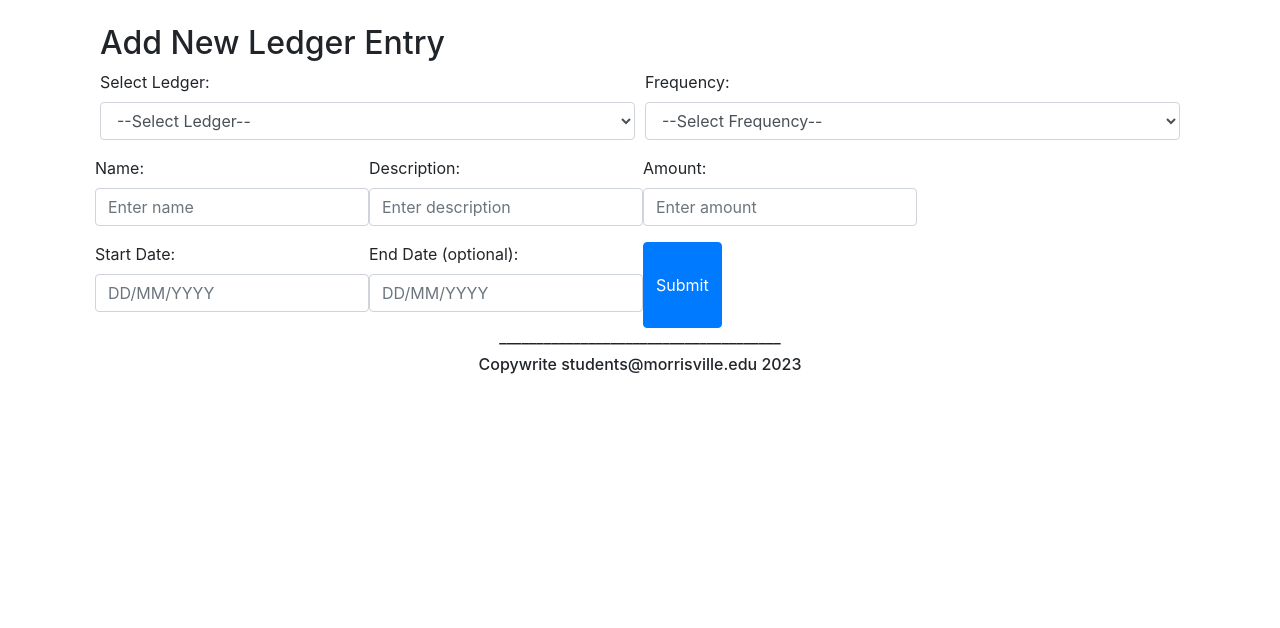
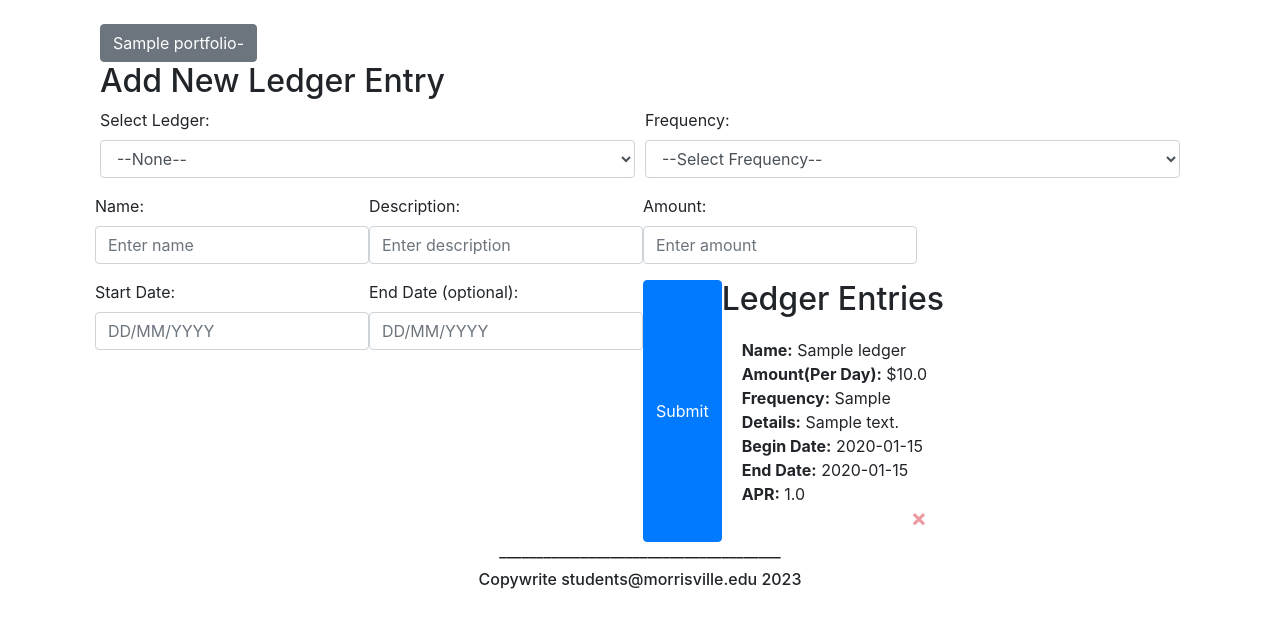
Before and after one commit to CITA-450/FinanceApplication, a Flask app: page /ledger/ in a window 1280 px wide. Shown: the part 59-687 px from the top of the page. Run offline with Flask 3, Linux system fonts and the light colour scheme; a user stored in the database is signed in; tables that the repository leaves empty hold one stand-in row (values such as "Sample post"); parts of the project's set-up code (start-up, migrations or seed data) failed here and were passed over; some libraries are stand-ins or nearby versions.

Commit message:
working ledger
fuck yeah

```diff
--- a/website/models.py
+++ b/website/models.py
@@ -37,13 +37,13 @@ class Ledger(db.Model): #Budget Ledger Lines
     id= db.Column(db.Integer,primary_key=True)
     timestamp= db.Column(db.DateTime(timezone=True), default=func.now()) #born on date
     name= db.Column(db.String(15),default='!name')
-    debt= db.Column(db.Boolean,default=False)
+    debt= db.Column(db.Boolean,default=True)
     amount= db.Column(db.Float(35),default=0.0)
     modelClass= db.Column(db.String(150),default=None)
     details= db.Column(db.String(150),default='!details')
     begin= db.Column(db.Date,default=func.now())
     end= db.Column(db.Date,default=func.now())
-    freq= db.Column(db.Float(15),default=mult)
+    freq= db.Column(db.String(20))
     apr= db.Column(db.Float(5),default=0.0)
     hide= db.Column(db.Boolean,default=False)
     port_id= db.Column(db.Integer,db.ForeignKey("portfolio.id"))
--- a/website/templates/ledger.html
+++ b/website/templates/ledger.html
@@ -2,14 +2,19 @@
 Ledger
 {% block content %}
 <div class="container mt-4">
+<div class="btn-group" role="group" aria-label="Ledger buttons">
+  <!-- Ledger buttons -->
+  {% for portfolio in user.portfolio %}
+  <a href="{{ url_for('views.ledger',default_ledger=portfolio.ledger_name) }}" class="btn btn-secondary">{{portfolio.ledger_name}}-</a>
+  {% endfor %}
+</div>
   <h2>Add New Ledger Entry</h2>
-  <form method="POST" action="{{ url_for('views.add_ledger_entry') }}">
-
+<form method="POST" action="{{ url_for('views.add_ledger_entry', default_ledger=default_ledger) }}">
   <div class="form-row">
     <div class="form-group col-md-6">
       <label for="ledger">Select Ledger:</label>
       <select class="form-control" id="ledger_name" name="ledger_name" required>
-          <option value="">--Select Ledger--</option>
+        <option value="{{ request.args.get('default_ledger') }}">--{{ request.args.get('default_ledger') }}--</option>
 
         <option value="Bills">Bills</option>
         <option value="Expenses">Expenses</option>
@@ -22,6 +27,7 @@ Ledger
         <!-- Add other ledger options here -->
       </select>
     </div>
+          <!-- Add other ledger options here -->
       <div class="form-group col-md-6">
         <label for="frequency">Frequency:</label>
         <select class="form-control" id="frequency" name="frequency" required>
@@ -35,6 +41,7 @@ Ledger
           <option value="yearly">Yearly</option>
         </select>
       </div>
+
 
         <!-- Name and Description Fields -->
         <div class="form-group">
@@ -65,6 +72,26 @@ Ledger
         <!-- Submit Button -->
         <button type="submit" class="btn btn-primary">Submit</button>
       </form>
+      <div>
+        <h2>Ledger Entries</h2>
+        <ul class="list-group list-group-flush" id="ledger">
+          {% for ledger in ledgers %}
+          <li class="list-group-item">
+            <strong>Name:</strong> {{ ledger.name }}<br>
+            <strong>Amount(Per Day):</strong> ${{ ledger.amount }}<br>
+            <strong>Frequency:</strong> {{ ledger.freq }}<br>
+            <strong>Details:</strong> {{ ledger.details }}<br>
+            <strong>Begin Date:</strong> {{ ledger.begin }}<br>
+            <strong>End Date:</strong> {{ ledger.end }}<br>
+            <strong>APR:</strong> {{ ledger.apr }}<br>
+            <form method="POST" action="{{ url_for('views.delete_ledger_entry', id=ledger.id) }}" style="display: inline;">
+              <button type="submit" class="close" aria-label="Delete" style="background: none; border: none; padding: 0; color: #dc3545;">
+                <span aria-hidden="true">&times;</span>
+              </button>
+            </form>
+          </li>
+          {% endfor %}
+        </ul>
+        </div>
         {% endblock %}
-
     <!-- {{ form.hidden_tag() }}   CSRF token, assuming Flask-WTF is used -->
--- a/website/views.py
+++ b/website/views.py
@@ -121,8 +121,8 @@ def portfolio():
     #if no portfolio ledgers exist, create the default set
     if pid == None:
         if request.method == 'GET':
-            Exp = 'Expences'
             Bill =  'Bills'
+            Exp = 'Expenses'
             Loan = 'Loans'
             Tax = 'Taxes'
             Sub =  'Subscriptions'
@@ -158,18 +158,24 @@ def portfolio():
 @views.route("/ledger/", methods=["GET", "POST"])
 @login_required
 def ledger():
+    default_ledger = 'Expenses'
     ledger_name = request.args.get('ledger')
     data = request.args
+    ledgers = Ledger.query.all()  # Replace with your actual query
     if request.method == "GET":
         print(data)
+        return render_template("ledger.html",default_ledger=ledger_name,ledgers=ledgers,user=current_user)
+    else:
+        return render_template("ledger.html", default_ledger=default_ledger,ledgers=ledgers,user=current_user)
 
+# ... other routes ...
 
-
-
-        return render_template("ledger.html",default_ledger=ledger_name ,user=current_user)
-    else:
-        return render_template("ledger.html", user=current_user)
-
+@views.route('/delete_ledger_entry/<int:id>', methods=['POST'])
+def delete_ledger_entry(id):
+    ledger_to_delete = Ledger.query.get_or_404(id)
+    db.session.delete(ledger_to_delete)
+    db.session.commit()
+    return redirect(url_for('views.ledger'))
 #
 #
 # CALCULATOR
@@ -205,17 +211,15 @@ def delete_note():
 
 @views.route('/add_ledger_entry', methods=['GET','POST'])
 def add_ledger_entry():
-    ledger_name = request.form.get('ledger')
+    ledger_name = request.form.get('ledger_name')
     frequency = request.form.get('frequency')
     name = request.form.get('name')
-    description = request.form.get('description')
+    details = request.form.get('description')
     amount = float(request.form.get('amount'))
     start_date_str = request.form.get('start_date')
     end_date_str = request.form.get('end_date')
 
-    uid = current_user.id #get user id to validate database prerequisites
 
-    pid = Portfolio.query.filter_by(ledger_name=ledger_name).first()
 
     # Convert the frequency to a daily amount
     if frequency in FREQUENCY_TO_DAYS:
@@ -227,11 +231,11 @@ def add_ledger_entry():
 
     # Convert date strings to datetime objects
     try:
-        start_date = datetime.strptime(start_date_str, '%d/%m/%Y')
-        end_date = datetime.strptime(end_date_str, '%d/%m/%Y') if end_date_str else None
+        start_date = datetime.strptime(start_date_str, '%d/%m/%Y').date()
+        end_date = datetime.strptime(end_date_str, '%d/%m/%Y').date() if end_date_str else None
 
         # Validate that start date is not in the future and end date is not before start date
-        if start_date > datetime.now():
+        if start_date > datetime.now().date():
             flash('Start date cannot be in the future.', 'error')
             return redirect(url_for('views.ledger'))
 
@@ -243,11 +247,36 @@ def add_ledger_entry():
         flash('Invalid date format. Please use DD/MM/YYYY.', 'error')
         return redirect(url_for('views.ledger'))
 
+    apr = 0.0
+    uid = current_user.id #get user id to validate database prerequisites
+    debt = True
+    if ledger_name == 'Salary':
+        debt = False
+    print(f"ledger_name: {ledger_name}, user_id: {uid}")
+    # Find the portfolio with the same name as the ledger_name and belongs to the current user
+    pid = Portfolio.query.filter_by(ledger_name=ledger_name, user_id=uid).first()
+    print(pid)
+    # If no matching portfolio is found, flash an error message and redirect
+    if not pid:
+        flash('No portfolio found with the given name.', 'error')
+        return redirect(url_for('views.ledger'))
+
     # Create and save the new ledger entry
-    new_ledger_entry = Ledger(port_id = pid.id, name=name, description=description, amount=amount, start_date=start_date, end_date=end_date)
+    new_ledger_entry = Ledger(name=name,
+                            debt=debt,
+                            amount=amount,
+                            freq=frequency,
+                            modelClass=ledger_name,
+                            details=details,
+                            begin=start_date,
+                            end=end_date,
+                            apr=apr,
+                            hide=False,
+                            port_id=pid.id,
+                            user_id=uid)
+
     db.session.add(new_ledger_entry)
     db.session.commit()
-
     flash('New ledger entry added successfully!', 'success')
     return redirect(url_for('views.ledger'))
 
```
Also changed, not shown: 1 other file. Lines whose indentation alone changed are shown as unchanged.
